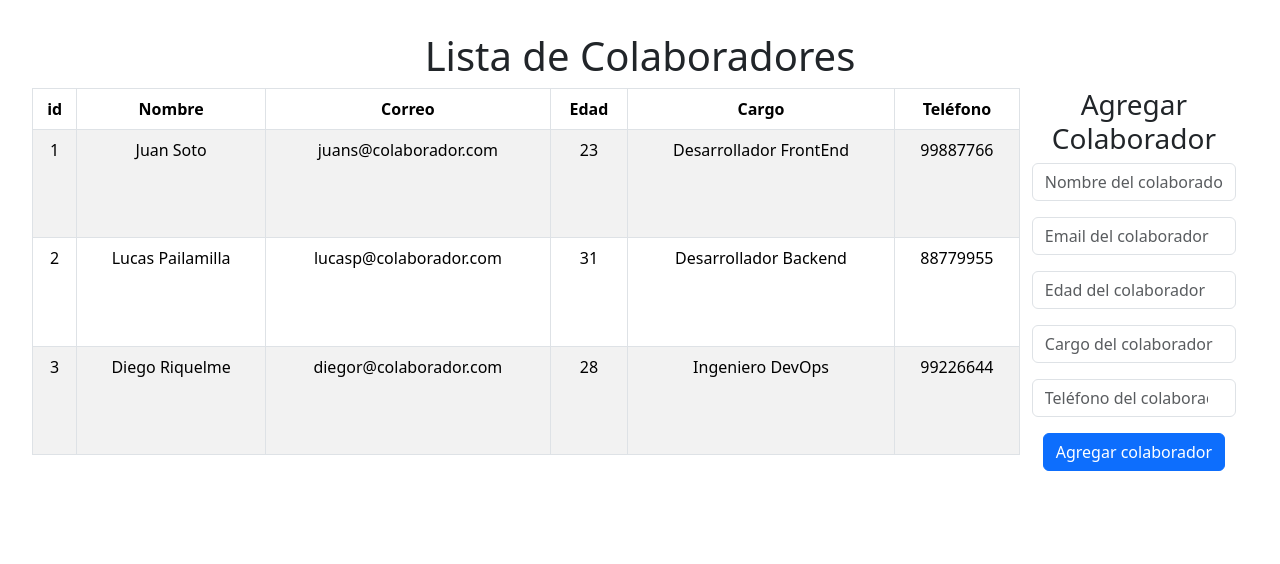
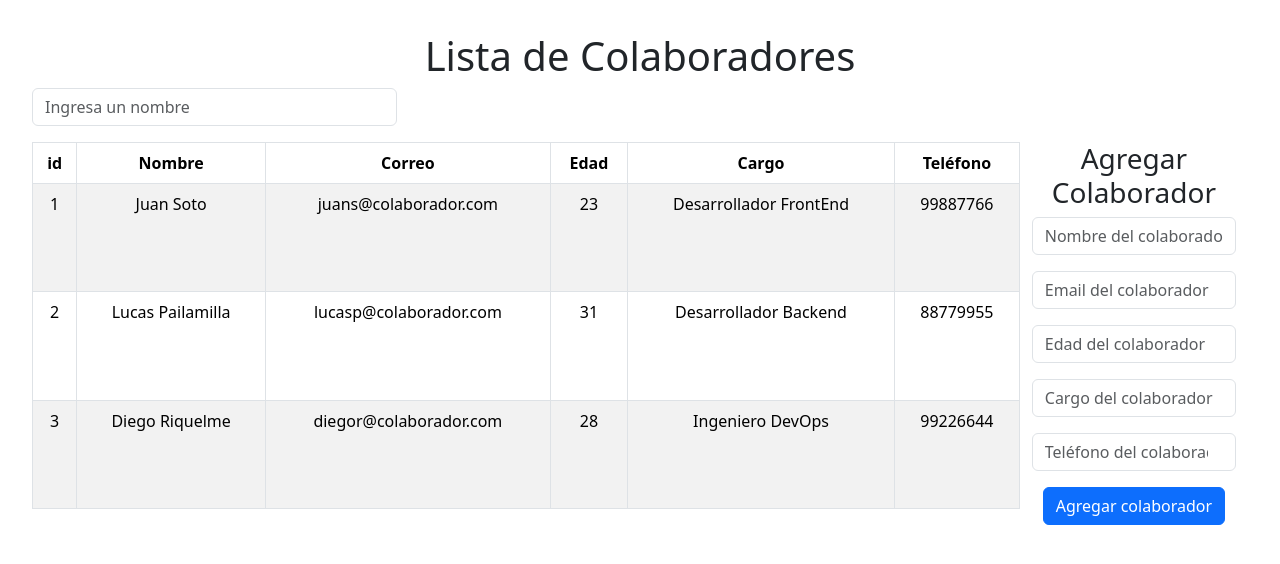
Before and after one commit to DomGP/Modulo04_Desafio_03_col, a React (Vite) app: page / in a window 1280 px wide. Shown: the top 564 px of the page. Built offline with nearby package versions, Linux system fonts and the light colour scheme.

Commit message:
Se agrega componente buscador, con input para filtrar la tabla. Tiene funcionalidad a nivel de consola

```diff
--- a/src/App.jsx
+++ b/src/App.jsx
@@ -8,6 +8,7 @@ import Listado from './components/Listado'
 import Header from './components/Header';
 import Formulario from './components/Formulario';
 import Subtitle from './components/Subtitle';
+import Buscador from './components/Buscador';
 
 function App() {
 
@@ -22,6 +23,7 @@ function App() {
     <>
       <Header
         textTitle = 'Lista de Colaboradores'/>
+      <Buscador datos= {datos} />
       <div className='d-flex'>
         <Listado className='col-md-9'
           datos = {datos} />
--- a/src/components/Buscador.jsx
+++ b/src/components/Buscador.jsx
@@ -1,7 +1,22 @@
-const Buscador = () => {
+import Form from 'react-bootstrap/Form';
+
+const Buscador = ({datos}) => {
+
+    const buscarColaborador = (e) =>{
+        console.log(e)
+       const datosFiltrados = datos.filter(
+            (element) => element.nombre.includes(e)
+        )
+        console.log(datosFiltrados)
+    }
+
     return (
         <>
-
+            <Form.Control
+                className='mb-3 buscadorStyle'
+                type="text"
+                placeholder="Ingresa un nombre"
+                onChange={(e) => buscarColaborador(e.target.value)}/>
         </>
     )
 }
--- a/src/index.css
+++ b/src/index.css
@@ -17,3 +17,6 @@ body{
   min-height: 100vh;
   background-image: linear-gradient();
 }
+.buscadorStyle{
+  width: 30%;
+}
```
